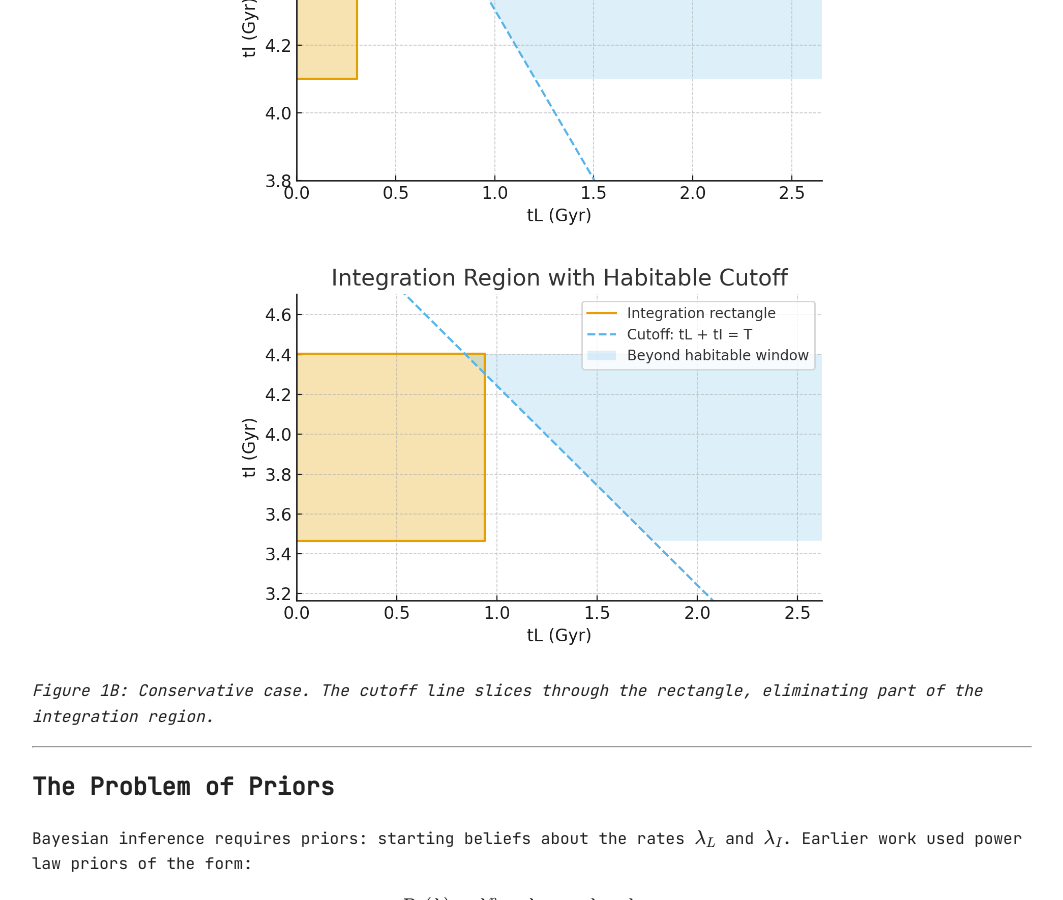
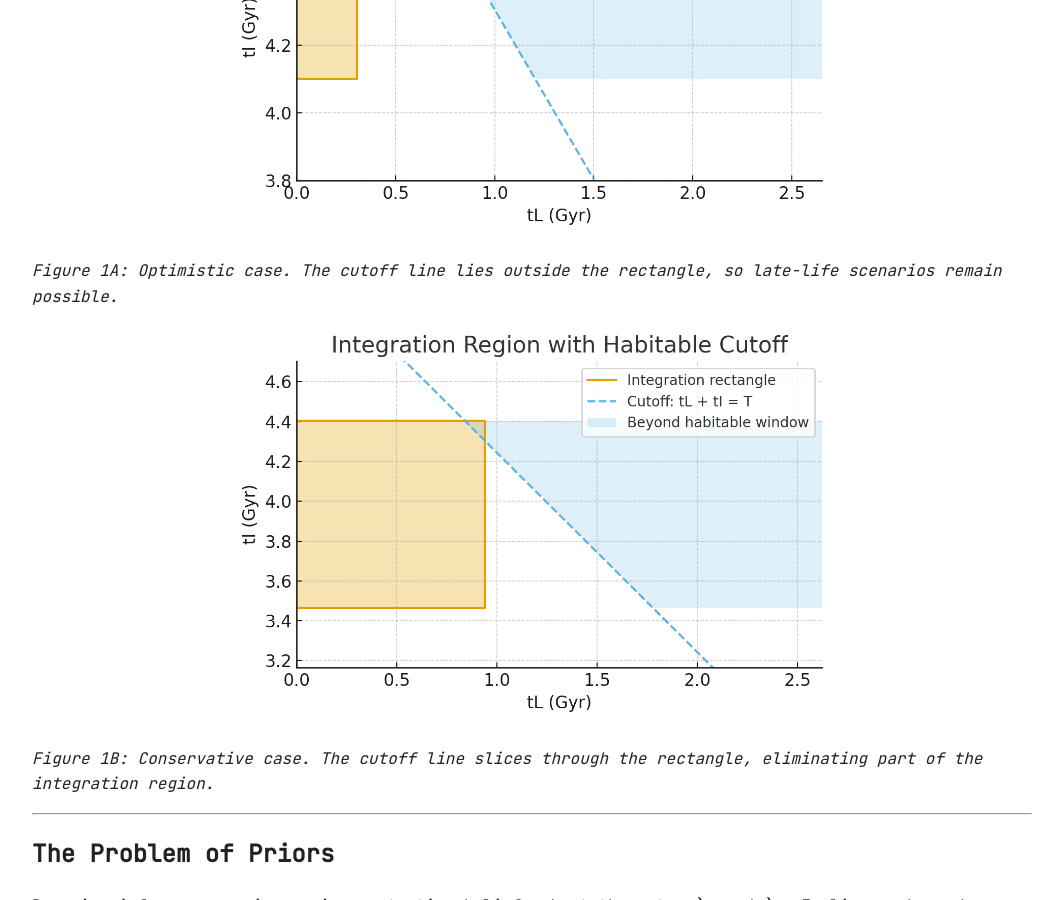
Before and after one commit to Raahul-Thakur/tensorandquarks.github.io, a Jekyll site: the page built from _posts/2025-09-19-Bayesian analysis.md, in a window 1280 px wide and 900 px high, scrolled down 1971 px. Shown: the whole window, without its empty margins (108-1171 px from the left). Built offline with Jekyll 4.4.1, drawn with Linux system fonts in a browser that asks for light colours.

Commit message:
Update 2025-09-19-Bayesian analysis.md

```diff
--- a/_posts/2025-09-19-Bayesian analysis.md
+++ b/_posts/2025-09-19-Bayesian analysis.md
@@ -68,6 +68,7 @@ For Earth, substituting values shows that Case 1 applies when *t′<sub>L</sub>
 <p align="center">
   <img src="/assets/images/bayesian-analysis/integration-case1.png" alt="Integration region optimistic" width="600"/>
 </p>
+*Figure 1A: Optimistic case. The cutoff line lies outside the rectangle, so late-life scenarios remain possible.*
 
 <p align="center">
   <img src="/assets/images/bayesian-analysis/integration-case2.png" alt="Integration region optimistic" width="600"/>
@@ -137,10 +138,16 @@ Pr(\lambda) = T e^{-\lambda T}
 $$
 {% endraw %}
 
-![Priors in f-space: Uniform, Jeffreys, Haldane (truncated for illustration)](/assets/images/bayesian-analysis/priors-f-space.png)
+<p align="center">
+  <img src="/assets/images/bayesian-analysis/priors-f-space.png" alt="Integration region optimistic" width="600"/>
+</p>
+
 *Figure 2: Comparison of priors in f-space. Jeffreys is fair and unbiased, Uniform is flat, Haldane is extreme and improper.*
 
-![Jeffreys prior in λ-space (semi-infinite support)](/assets/images/bayesian-analysis/jeffreys-lambda-space.png)
+<p align="center">
+  <img src="/assets/images/bayesian-analysis/jeffreys-lambda-space.png" alt="Integration region optimistic" width="600"/>
+</p>
+
 *Figure 3: Jeffreys prior in λ-space. It has semi-infinite support and avoids arbitrary cutoffs.*
 
 The authors argue that the Jeffreys prior is the most appropriate: it is fair, unbiased, and mathematically wellbehaved. But by also testing uniform and Haldane like priors, they show that the results are not an artifact of prior choice.
@@ -153,7 +160,10 @@ With likelihoods and priors defined, the next step is Bayesian model comparison.
 
 The evidence shows that fast-intelligence models (M01, M11) are ruled out: they predict civilizations should appear much sooner than they did on Earth. That leaves M00 and M10, which differ only on whether life is fast or slow. The Bayes factor between them comes out to **8.73** in the optimistic fossil case and **2.83** in the conservative case. This means that, conditioned on intelligence being slow, rapid abiogenesis is favored by odds of about 9:1 or 3:1 depending on which fossil evidence you trust.
 
-![Fairness-constrained bounds: λ_max vs λ_min (Earth-style T = 5.304 Gyr)](/assets/images/bayesian-analysis/fairness-constrained-bounds.png)
+<p align="center">
+  <img src="/assets/images/bayesian-analysis/fairness-constrained-bounds.png" alt="Integration region optimistic" width="600"/>
+</p>
+
 *Figure 4: Fairness constraint on λ_min and λ_max under a log-uniform prior. Smaller λ_min forces larger λ_max.*
 
 ---
```
